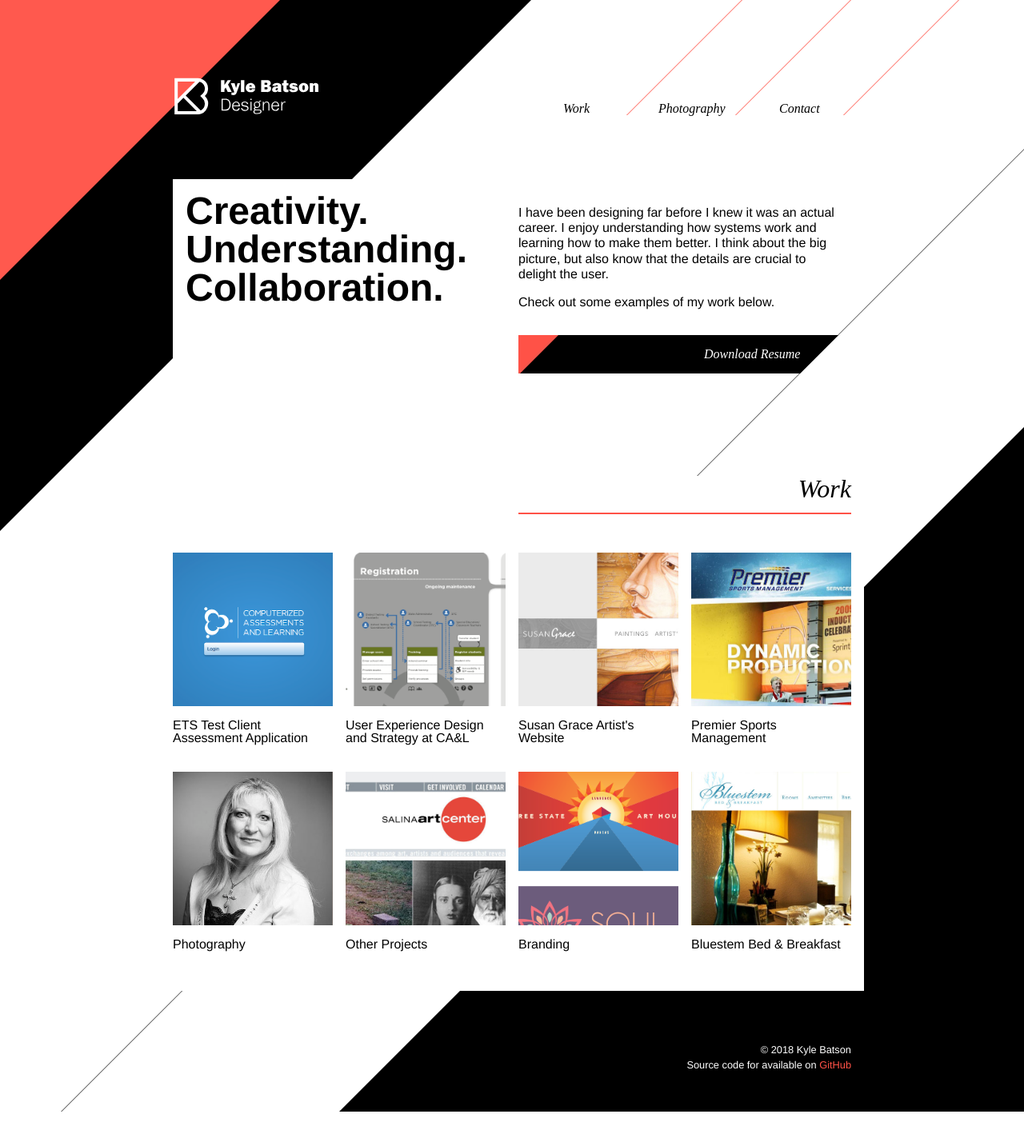
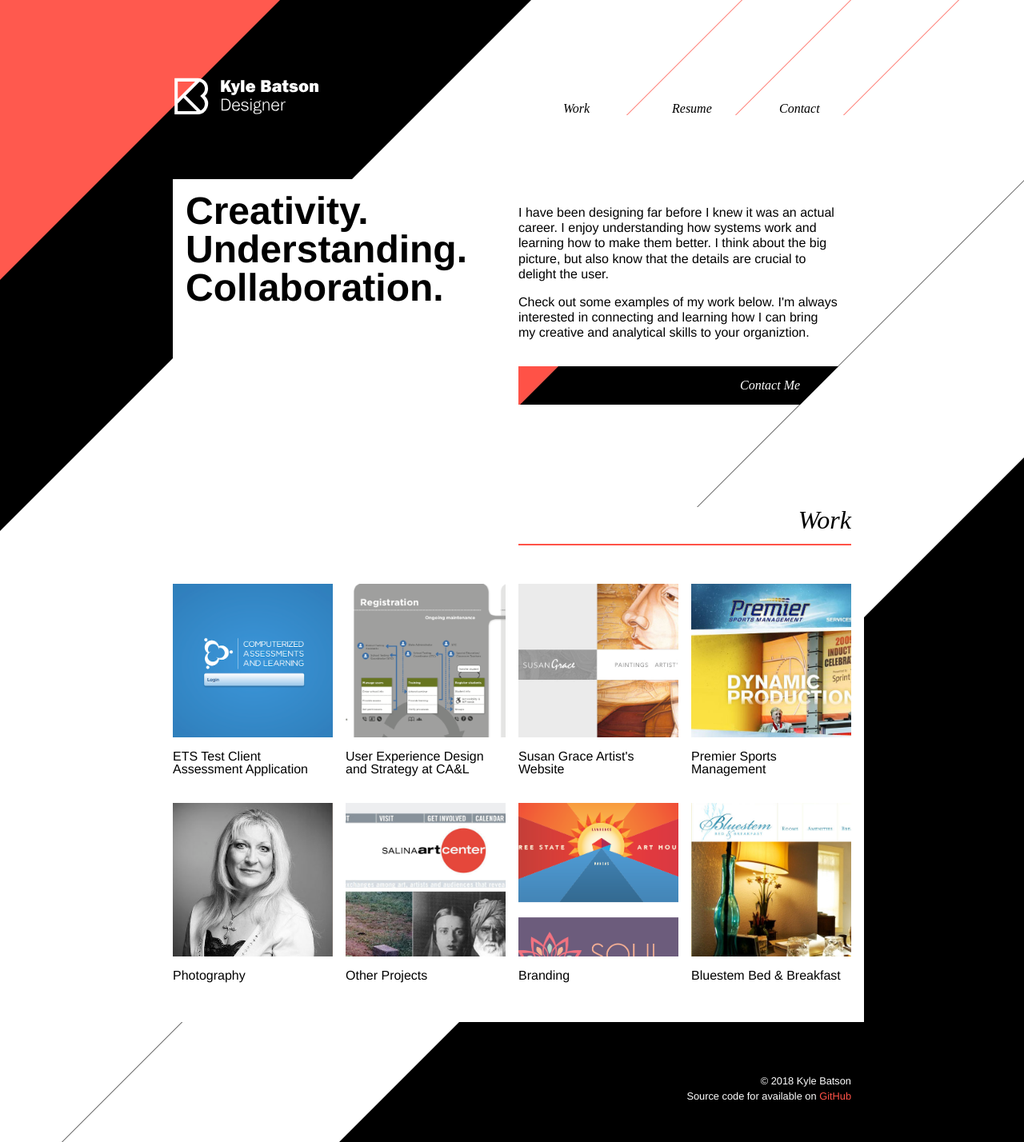
Before and after one commit to kbatson/kylebatson.com, a Jekyll site: the page built from site/index.md, in a window 1280 px wide. Shown: the whole page at 80% size. Built offline with Jekyll 4.4.1, drawn with Linux system fonts in a browser that asks for light colours; some web fonts are replaced; before the commit the page ends 1390 px from its top, so only the background shows below that.

Commit message:
Updated links to prioritize email as call to action

```diff
--- a/site/_includes/header.html
+++ b/site/_includes/header.html
@@ -21,9 +21,10 @@
 		<ul>
 			{% if page.url == "/" %}<!-- <li><a href="#">Expertise</a></li> -->
 			<li><a href="#examples"><span>Work</span></a></li>
-			<li><a href="/portfolio-photography.html"><span>Photography</span></a></li>
+			<li><a href="/assets/resume/kylebatson-resume-2018-10-03.pdf"><span>Resume</span></a></li>
 			<li><a href="mailto:kyledbatson@gmail.com"><span>Contact</span></a></li>
-			{% else %}{% if page.next %}<li id="prevItem"><a href="{{ page.next.url }}"><span>&#9666; Previous</span></a></li>{% endif %}
+			{% else %}
+			{% if page.next %}<li id="prevItem"><a href="{{ page.next.url }}"><span>&#9666; Previous</span></a></li>{% endif %}
 			<li id="home"><a href="/"><span>Home</span></a></li>
 			{% if page.previous %}<li id="nextItem"><a href="{{ page.previous.url }}"><span>Next &#9656;</span></a></li>{% endif %}{% endif %}
 		</ul>
--- a/site/_layouts/home.html
+++ b/site/_layouts/home.html
@@ -9,7 +9,7 @@
 		<div class="introContent">
 			{{ content }}
 		</div>
-		<a href="/assets/resume/kylebatson-resume-2018-10-03.pdf" id="resume"><span>Download Resume</span></a>
+		<a href="mailto:kyledbatson@gmail.com" id="featuredLink"><span>Contact Me</span></a>
 	</section>
 	<section id="examples">
 		<h2>Work</h2>
--- a/site/assets/css/kb-home.scss
+++ b/site/assets/css/kb-home.scss
@@ -18,7 +18,7 @@
     }
 }
 
-#resume {
+#featuredLink {
     display: block;
     background: #000000;
     color: #ffffff;
@@ -193,7 +193,7 @@
         grid-area: intro;
     }
 
-    #resume {
+    #featuredLink {
         grid-area: resume;
     }
 
--- a/site/index.md
+++ b/site/index.md
@@ -2,4 +2,4 @@
 layout: home
 ---
 <p>I have been designing far before I knew it was an actual career. I enjoy understanding how systems work and learning how to make them better. I think about the big picture, but also know that the details are crucial to delight the user.</p>
-<p>Check out some examples of my work below.</p>
+<p>Check out some examples of my work below. I'm always interested in connecting and learning how I can bring my creative and analytical skills to your organiztion.</p>
```
